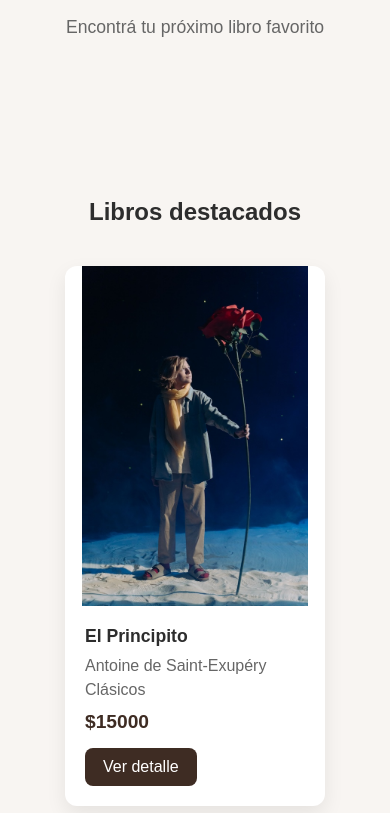
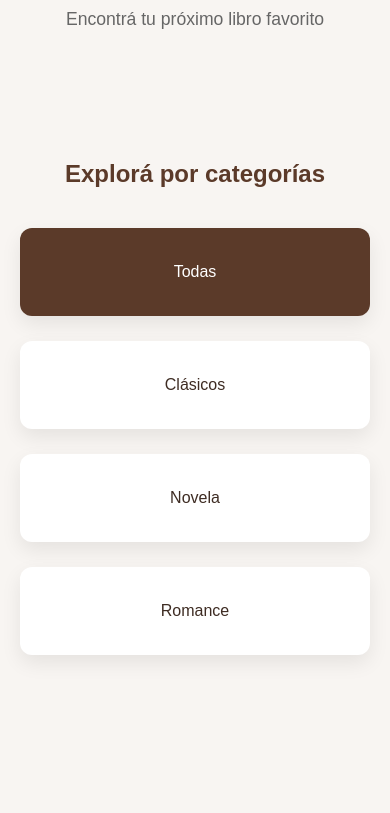
Before and after one commit to laulila/Pereyra-Bookshop, a React (Vite) app: page / in a window 390 px wide. Shown: the part 891-1704 px from the top of the page. Built offline with nearby package versions, Linux system fonts and the light colour scheme.

Commit message:
Add book categories and improve product details

```diff
--- a/src/components/BookCard/BookCard.css
+++ b/src/components/BookCard/BookCard.css
@@ -53,3 +53,31 @@
 .details-btn:hover {
   background: #5a4032;
 }
+.book-card {
+  display: flex;
+  flex-direction: column;
+  height: 100%;
+}
+
+.book-info {
+  display: flex;
+  flex-direction: column;
+  flex: 1;
+}
+
+.details-btn {
+  margin-top: auto;
+  text-align: center;
+}
+@media (max-width: 600px) {
+
+  .book-card {
+    width: 100%;
+    max-width: 300px;
+  }
+
+  .book-image {
+    height: 320px;
+  }
+
+}
--- a/src/components/Navbar/Navbar.css
+++ b/src/components/Navbar/Navbar.css
@@ -38,3 +38,21 @@
 .navbar-links a:hover {
   opacity: 0.7;
 }
+.cart-link {
+  display: flex;
+  align-items: center;
+  gap: 8px;
+}
+
+.cart-count {
+  display: inline-flex;
+  align-items: center;
+  justify-content: center;
+  width: 22px;
+  height: 22px;
+  border-radius: 50%;
+  background: #d4a373;
+  color: white;
+  font-size: 0.8rem;
+  font-weight: bold;
+}
--- a/src/components/Navbar/Navbar.jsx
+++ b/src/components/Navbar/Navbar.jsx
@@ -24,9 +24,14 @@ export const Navbar = () => {
           </li>
 
           <li>
-            <Link to="/cart">
-              🛒 Carrito ({totalItems})
-            </Link>
+         <Link to="/cart" className="cart-link">
+  🛒 Carrito
+  {totalItems > 0 && (
+    <span className="cart-count">
+      {totalItems}
+    </span>
+  )}
+</Link>
           </li>
         </ul>
       </nav>
--- a/src/data/books.js
+++ b/src/data/books.js
@@ -5,6 +5,7 @@ const books = [
     author: "Antoine de Saint-Exupéry",
     category: "Clásicos",
     price: 15000,
+    printed: "Paris, 1970",
     image: "/books/principito.jpg"
   },
   {
@@ -13,6 +14,7 @@ const books = [
     author: "Gabriel García Márquez",
     category: "Novela",
     price: 20000,
+    printed: "Buenos Aires, 1967",
     image: "/books/cien.jpg"
   },
   {
@@ -21,6 +23,7 @@ const books = [
     author: "Jane Austen",
     category: "Romance",
     price: 18000,
+    printed: "Londres, 1813",
     image: "/books/orgullo.jpg"
   }
 ];
--- a/src/pages/Home/Home.jsx
+++ b/src/pages/Home/Home.jsx
@@ -1,8 +1,12 @@
 import { Hero } from "../../sections/Hero/Hero";
 import FeaturedBooks from "../../sections/FeaturedBooks/FeaturedBooks";
 import "./Home.css";
+import { Categories } from "../../sections/Categories/Categories";
+import { useState } from "react";
 
 export const Home = () => {
+  const [selectedCategory, setSelectedCategory] = useState("Todas");
+
   return (
     <>
       <Hero />
@@ -12,8 +16,15 @@ export const Home = () => {
         <p>Encontrá tu próximo libro favorito</p>
       </main>
 
+      <Categories
+        selectedCategory={selectedCategory}
+        onSelectCategory={setSelectedCategory}
+      />
+
       <section id="books" className="featured-section">
-        <FeaturedBooks />
+        <FeaturedBooks
+          selectedCategory={selectedCategory}
+        />
       </section>
     </>
   );
--- a/src/pages/ProductDetail/ProductDetail.css
+++ b/src/pages/ProductDetail/ProductDetail.css
@@ -72,7 +72,11 @@
   line-height: 1.8;
 }
 
-
+  .printed {
+  color: #666;
+  font-style: italic;
+  margin-bottom: 16px;
+}
 @media (max-width: 768px) {
 
   .product-detail {
--- a/src/pages/ProductDetail/ProductDetail.jsx
+++ b/src/pages/ProductDetail/ProductDetail.jsx
@@ -38,6 +38,10 @@ export const ProductDetail = () => {
         <h1>{book.title}</h1>
         <h3>{book.author}</h3>
         <p>{book.category}</p>
+        <p className="printed">
+  Printed in {book.printed}
+</p>
+
        <p className="price">
   ${book.price}
 </p>
--- /dev/null
+++ b/src/sections/Categories/Categories.css
@@ -0,0 +1,45 @@
+.categories {
+  padding: 70px 20px;
+  max-width: 1100px;
+  margin: 0 auto;
+}
+
+.categories h2 {
+  text-align: center;
+  margin-bottom: 40px;
+  color: #5b3a29;
+}
+
+.categories-grid {
+  display: grid;
+  grid-template-columns: repeat(auto-fit, minmax(200px, 1fr));
+  gap: 25px;
+}
+.category-card {
+  background: #fff;
+  padding: 35px 20px;
+  border: none;
+  border-radius: 12px;
+  text-align: center;
+  box-shadow: 0 8px 20px rgba(0,0,0,0.08);
+  transition: all .3s ease;
+  cursor: pointer;
+  font-size: 1rem;
+  color: #3e2c23;
+}
+
+.category-card:hover {
+  transform: translateY(-5px);
+  background: #f8f5f2;
+}
+
+.category-card.active {
+  background: #5b3a29;
+  color: white;
+}
+
+
+.category-card h3 {
+  margin: 0;
+  color: #3e2c23;
+}
--- /dev/null
+++ b/src/sections/Categories/Categories.jsx
@@ -0,0 +1,42 @@
+import "./Categories.css";
+
+const categories = [
+  "Todas",
+  "Clásicos",
+  "Novela",
+  "Romance"
+];
+
+export const Categories = ({
+  selectedCategory,
+  onSelectCategory,
+}) => {
+  return (
+    <section className="categories">
+      <h2>Explorá por categorías</h2>
+
+      <div className="categories-grid">
+        {categories.map((category) => (
+          <button
+            key={category}
+            className={`category-card ${
+              selectedCategory === category ? "active" : ""
+            }`}
+            onClick={() => {
+  onSelectCategory(category);
+
+  document
+    .getElementById("books")
+    ?.scrollIntoView({
+      behavior: "smooth",
+      block: "start",
+    });
+}}
+          >
+            {category}
+          </button>
+        ))}
+      </div>
+    </section>
+  );
+};
--- a/src/sections/FeaturedBooks/FeaturedBooks.css
+++ b/src/sections/FeaturedBooks/FeaturedBooks.css
@@ -14,7 +14,18 @@
 
 .books-grid {
   display: grid;
-  grid-template-columns: repeat(auto-fit, minmax(260px, 1fr));
+  grid-template-columns: repeat(auto-fit, minmax(260px, 280px));
   gap: 30px;
-  justify-items: center;
+  justify-content: center;
 }
+@media (max-width: 600px) {
+
+  .featured-books {
+    padding: 50px 15px;
+  }
+
+  .featured-container h2 {
+    font-size: 1.6rem;
+  }
+
+}
--- a/src/sections/FeaturedBooks/FeaturedBooks.jsx
+++ b/src/sections/FeaturedBooks/FeaturedBooks.jsx
@@ -2,7 +2,15 @@ import { BookCard } from "../../components/BookCard/BookCard";
 import books from "../../data/books";
 import "./FeaturedBooks.css";
 
-function FeaturedBooks() {
+function FeaturedBooks({ selectedCategory }) {
+
+  const filteredBooks =
+    selectedCategory === "Todas"
+      ? books
+      : books.filter(
+          (book) => book.category === selectedCategory
+        );
+
   return (
     <section className="featured-books">
       <div className="featured-container">
@@ -10,7 +18,7 @@ function FeaturedBooks() {
         <h2>Libros destacados</h2>
 
         <div className="books-grid">
-          {books.map((book) => (
+          {filteredBooks.map((book) => (
             <BookCard
               key={book.id}
               book={book}
```
